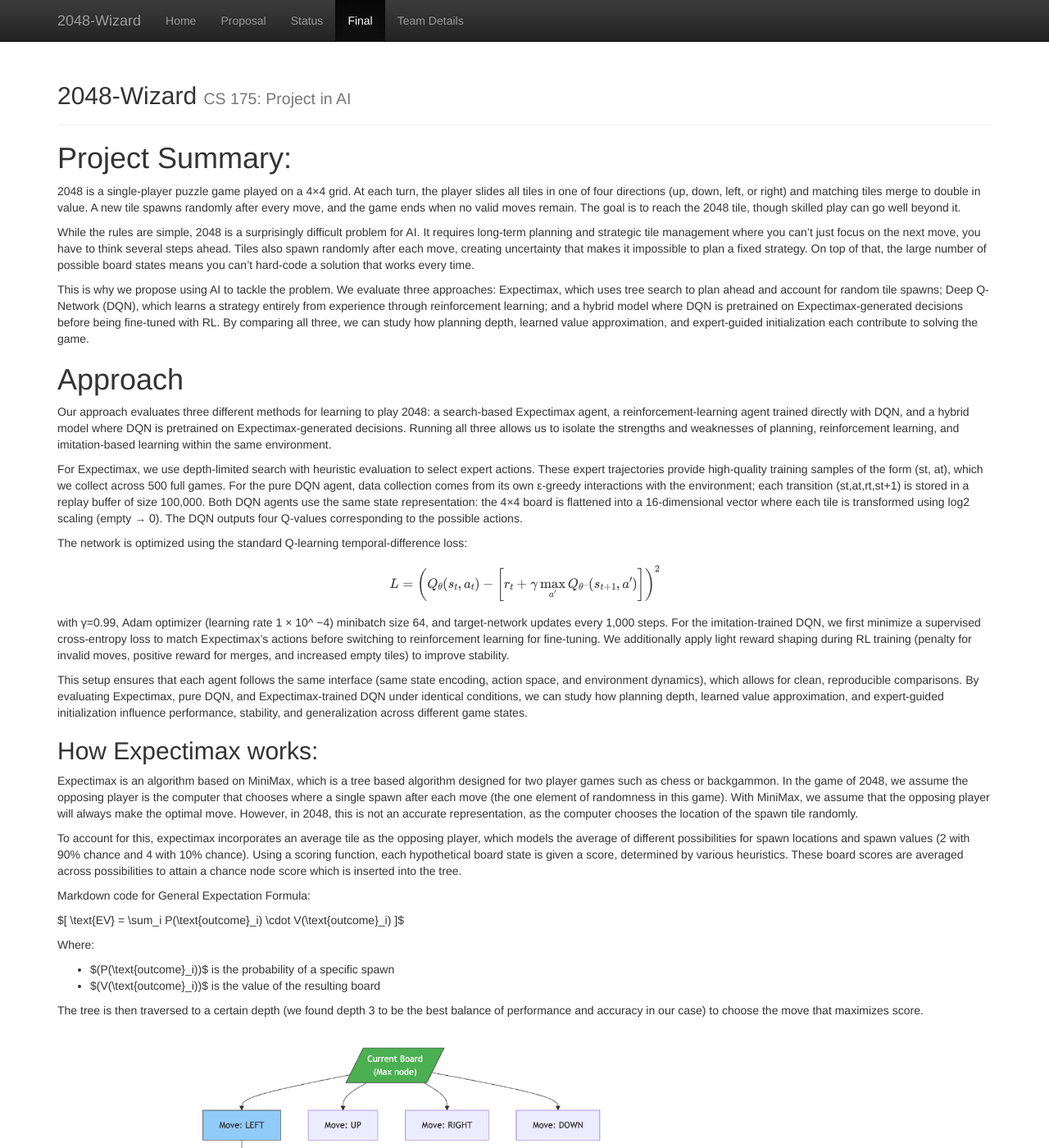
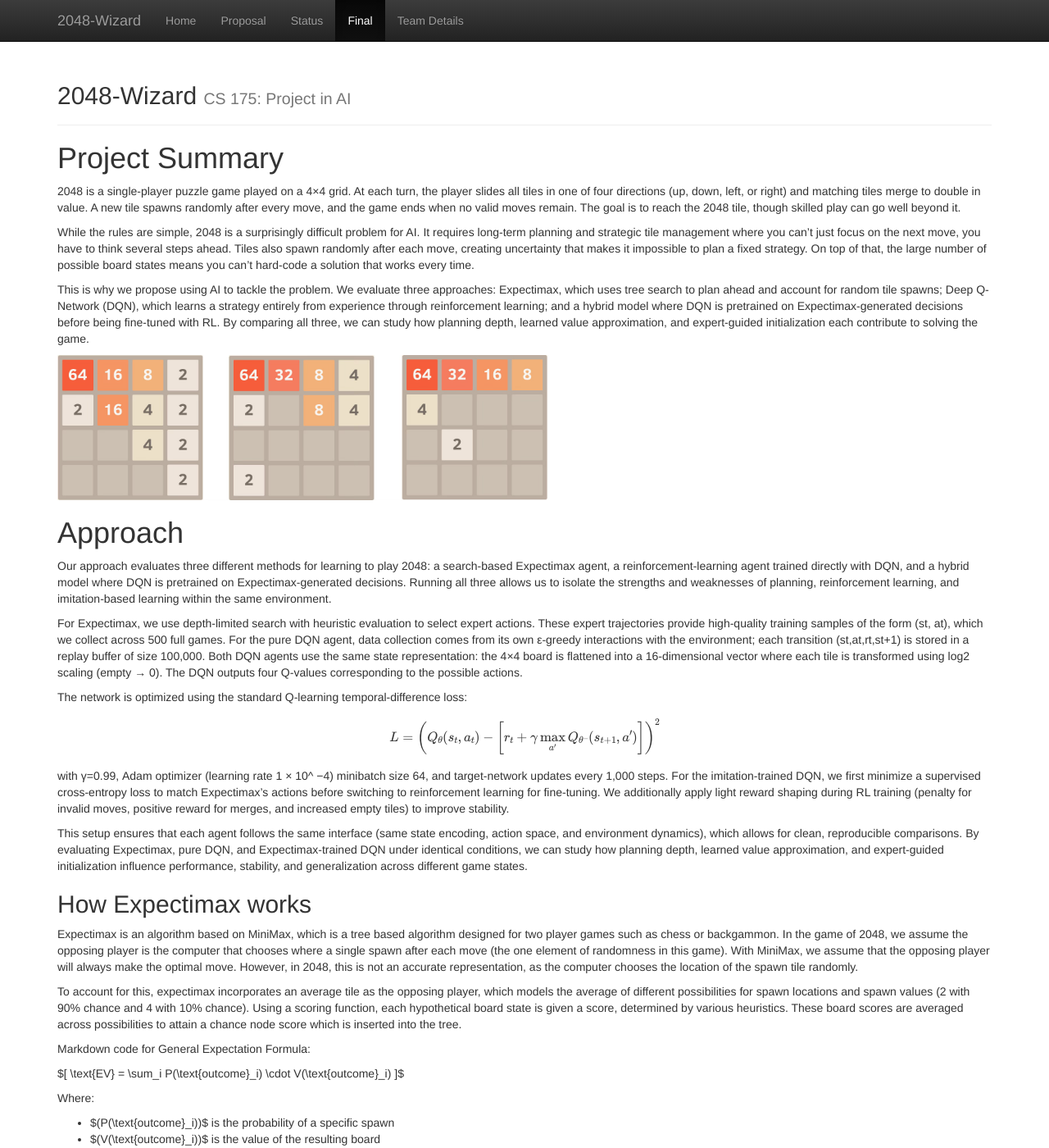
Before and after one commit to sidgupta04/2048-Wizard, a Jekyll site: the page built from docs/final.md, in a window 1280 px wide and 1400 px high. Shown: the whole window at 82% size. Built offline with Jekyll 4.4.1, drawn with Linux system fonts in a browser that asks for light colours; formulas are drawn with MathJax 3; some of the changed text lies outside the part shown.

```diff
--- a/docs/final.md
+++ b/docs/final.md
@@ -3,12 +3,14 @@ layout: default
 title:  Final Report
 ---
 
-# Project Summary:
+# Project Summary
 2048 is a single-player puzzle game played on a 4×4 grid. At each turn, the player slides all tiles in one of four directions (up, down, left, or right) and matching tiles merge to double in value. A new tile spawns randomly after every move, and the game ends when no valid moves remain. The goal is to reach the 2048 tile, though skilled play can go well beyond it.
 
 While the rules are simple, 2048 is a surprisingly difficult problem for AI. It requires long-term planning and strategic tile management where you can't just focus on the next move, you have to think several steps ahead. Tiles also spawn randomly after each move, creating uncertainty that makes it impossible to plan a fixed strategy. On top of that, the large number of possible board states means you can't hard-code a solution that works every time.
 
 This is why we propose using AI to tackle the problem. We evaluate three approaches: Expectimax, which uses tree search to plan ahead and account for random tile spawns; Deep Q-Network (DQN), which learns a strategy entirely from experience through reinforcement learning; and a hybrid model where DQN is pretrained on Expectimax-generated decisions before being fine-tuned with RL. By comparing all three, we can study how planning depth, learned value approximation, and expert-guided initialization each contribute to solving the game.
+
+<img src="2048_gampley3.png" width="600">
 
 # Approach
 Our approach evaluates three different methods for learning to play 2048: a search-based Expectimax agent, a reinforcement-learning agent trained directly with DQN, and a hybrid model where DQN is pretrained on Expectimax-generated decisions. Running all three allows us to isolate the strengths and weaknesses of planning, reinforcement learning, and imitation-based learning within the same environment.
@@ -25,7 +27,7 @@ with γ=0.99, Adam optimizer (learning rate 1 × 10^ −4) minibatch size 64, an
 
 This setup ensures that each agent follows the same interface (same state encoding, action space, and environment dynamics), which allows for clean, reproducible comparisons. By evaluating Expectimax, pure DQN, and Expectimax-trained DQN under identical conditions, we can study how planning depth, learned value approximation, and expert-guided initialization influence performance, stability, and generalization across different game states.
 
-## How Expectimax works:
+## How Expectimax works
 Expectimax is an algorithm based on MiniMax, which is a tree based algorithm designed for two player games such as chess or backgammon. In the game of 2048, we assume the opposing player is the computer that chooses where a single spawn after each move (the one element of randomness in this game). With MiniMax, we assume that the opposing player will always make the optimal move. However, in 2048, this is not an accurate representation, as the computer chooses the location of the spawn tile randomly.
 
 To account for this, expectimax incorporates an average tile as the opposing player, which models the average of different possibilities for spawn locations and spawn values (2 with 90% chance and 4 with 10% chance). Using a scoring function, each hypothetical board state is given a score, determined by various heuristics. These board scores are averaged across possibilities to attain a chance node score which is inserted into the tree.
```
Also changed, not shown: other parts of docs/final.md (+2 -2 lines).
